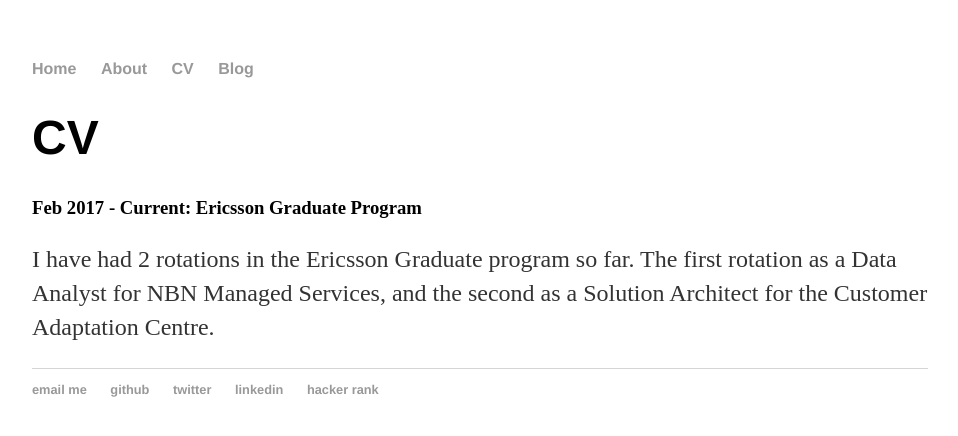
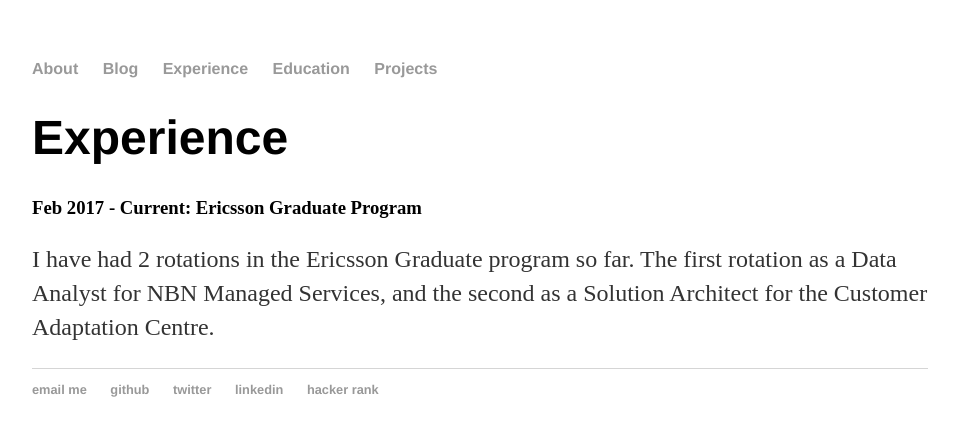
Before and after one commit to Sebbenbear/sebbenbear.github.io, a Jekyll site: the page built from experience/index.html, in a window 1280 px wide. Shown: the top 436 px of the page, without its empty margins (160-1118 px from the left). Built offline with Jekyll 4.4.1, drawn with Linux system fonts in a browser that asks for light colours.

Commit message:
Change nav to have new structure

```diff
--- a/_layouts/default.html
+++ b/_layouts/default.html
@@ -16,10 +16,11 @@
 	<body>
 		<nav>
     		<ul>
-        		<li><a href="/">Home</a></li>
 	        	<li><a href="/about">About</a></li>
-        		<li><a href="/cv">CV</a></li>
-        		<li><a href="/blog">Blog</a></li>
+				<li><a href="/blog">Blog</a></li>
+				<li><a href="/experience">Experience</a></li>
+				<li><a href="/education">Education</a></li>
+				<li><a href="/projects">Projects</a></li>
     		</ul>
 		</nav>
 		<div class="container">
--- a/cv/index.html
+++ b/experience/index.html
@@ -1,9 +1,9 @@
 ---
 layout: default
-title: CV
+title: Experience
 ---
 <div class="blurb">
-	<h1>CV</h1>
+	<h1>Experience</h1>
 	<h3>Feb 2017 - Current: Ericsson Graduate Program</h3>
 	<p>I have had 2 rotations in the Ericsson Graduate program so far. The first rotation as a Data Analyst for NBN Managed
 		Services, and the second as a Solution Architect for the Customer Adaptation Centre.</p>
```
Also changed, not shown: education/index.html (added, +7 -0 lines), projects/index.html (added, +8 -0 lines).
